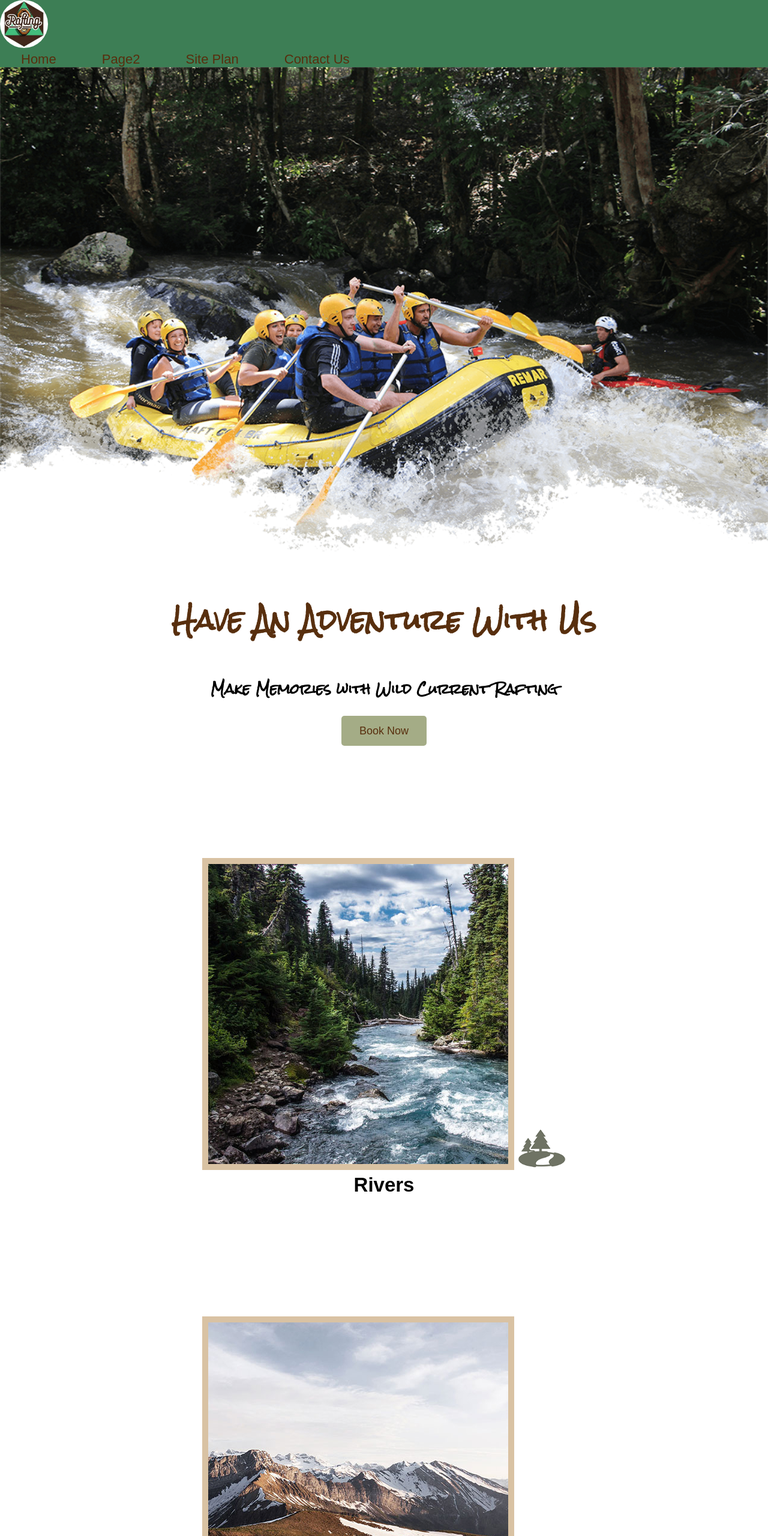
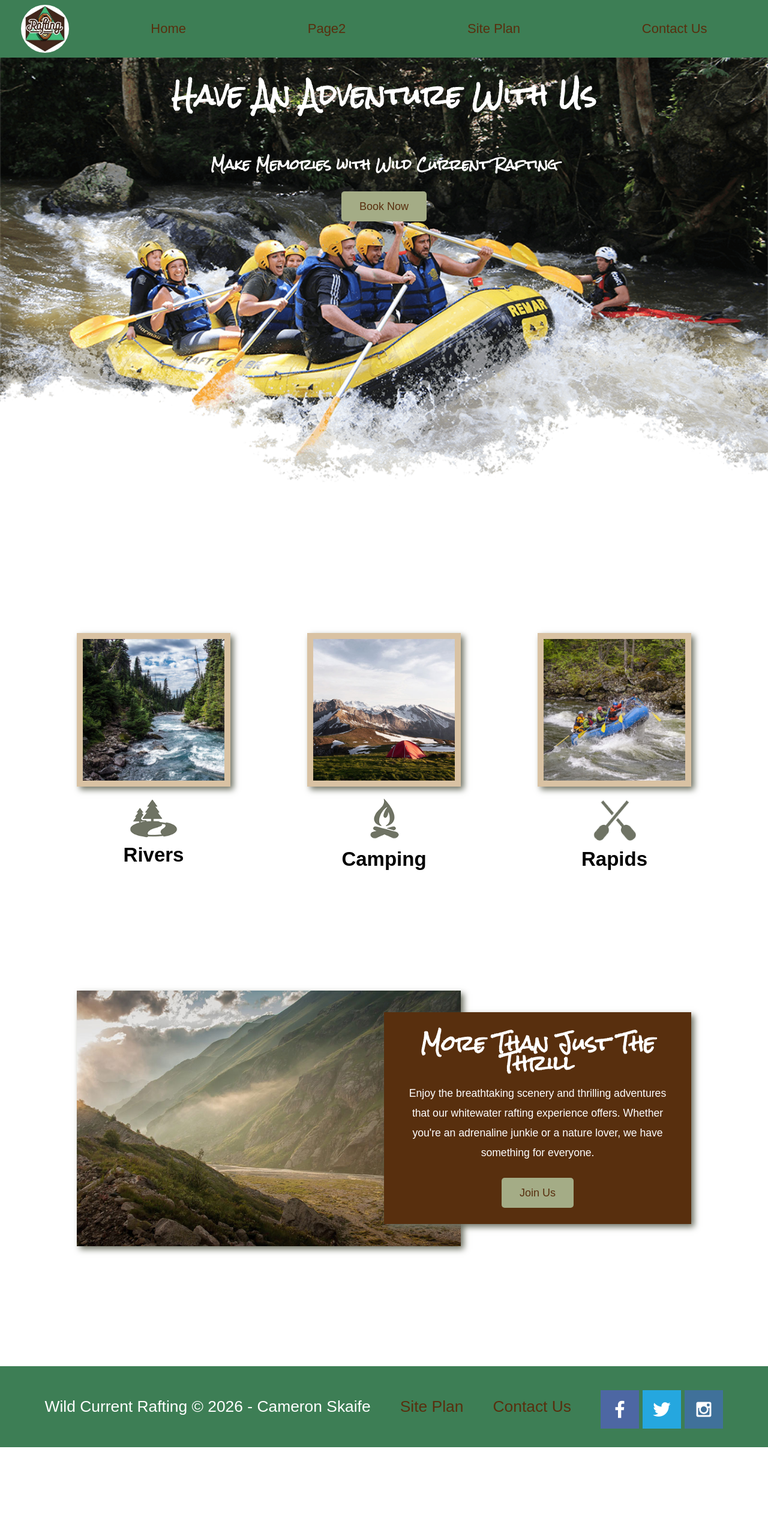
Before and after one commit to Skeifr10/wdd130, a plain HTML site: page wwr/index.html in a window 1280 px wide. Shown: the top 2560 px of the page at 60% size. After the commit the page ends 2412 px from the top, so only its background shows below. Drawn offline with Linux system fonts and the light colour scheme.

Commit message:
Update style.css

```diff
--- a/wwr/styles/style.css
+++ b/wwr/styles/style.css
@@ -23,6 +23,9 @@
 #background {
     height: 725px;
     background-color: #A4AC86;
+    display: none;
+    grid-column: 1/11;
+    grid-row: 4/9;
 }
 body {
     background-color:white;
@@ -36,6 +39,12 @@
 }
 header {
     background-color:#3D7E55;
+    display: grid;
+    grid-template-columns: 150px auto;
+}
+nav {
+    display: flex;
+    justify-content: space-around;
 }
 nav a:hover {
     background-color:#A4AC86;
@@ -67,6 +76,9 @@
     background-color:#582F0E;
     line-height:  1.5em;
     padding: 35px;
+    grid-column: 6/10;
+    grid-row: 6/7;
+    box-shadow: 5px 5px 10px #6f7364;
 }
 .msg h2 {
     color:white;
@@ -82,6 +94,9 @@
     color:white;
     padding: 25px 50px;
     margin-top: 200px;
+    display: flex;
+    justify-content: space-around;
+    align-items: center;
 }
 footer a {
     color:#582F0E;
@@ -101,6 +116,24 @@
 #hero-img {
     width: 100%;
 }
+#hero {
+    display: grid;
+    grid-template-columns: 1fr 3fr 1fr;
+    margin-top: -100px;
+}
+#hero-box {
+    grid-column: 1/4;
+    grid-row: 1/3;
+    z-index: -1;
+}
+#hero-msg {
+    grid-column: 2/3;
+    grid-row: 1/2;
+    margin-top: 100px;
+}
+#hero-msg h1, #hero-msg h4 {
+    color: white;
+}
 footer p {
     font-size: 1.2em;
 }
@@ -109,6 +142,8 @@
 }
 #logo_link {
     padding-top: 5px;
+    justify-self: center;
+    align-self: center;
 }
 footer .social img {
     padding-top: 15px;
@@ -118,7 +153,77 @@
 }
 .card-img {
     border: 10px solid #d9c2a3;
+    transition: transform .5s;
+    box-shadow: 5px 5px 10px #6f7364;
+}
+.card-img:hover {
+    opacity: .6;
+    transform: scale(1.1);
 }
 main section img {
     box-sizing: border-box;
 }
+.home-grid {
+    display: grid;
+    grid-template-columns: repeat(10, 1fr);
+}
+.card-img, .mountains {
+    width: 100%;
+}
+.rivers-card {
+    grid-column: 2/4;
+    grid-row: 2/3;
+}
+.camping-card {
+    grid-column: 5/7;
+    grid-row: 2/3;
+}
+.rapids-card {
+    grid-column: 8/10;
+    grid-row: 2/3;
+}
+.mountains {
+    grid-column: 2/7;
+    grid-row: 5/8;
+    box-shadow: 5px 5px 10px #6f7364;
+}
+@media screen and (max-width: 900px) {
+    #hero, .home-grid {
+        display: block;
+        height: auto;
+    }
+    nav, footer {
+        flex-direction: column;
+    }
+    nav a {
+        display: block;
+        padding: 15px;
+    }
+    #hero {
+        margin-top: 0;
+    }
+    #hero-msg {
+        margin-top: 0;
+    }
+    #hero-msg h4 {
+        display: none;
+    }
+    #hero-msg h1 {
+        color: #6f7364;
+    }
+    .home-title {
+        font-size: 25px;
+    }
+    .rivers-card, .camping-card, .rapids-card {
+        margin: 50px auto;
+        width: 60%;
+    }
+    .mountains, .msg {
+        width: 80%;
+        display: block;
+        margin: 0 auto;
+    }
+    footer {
+        margin-top: 25px;
+    }
+}
```
